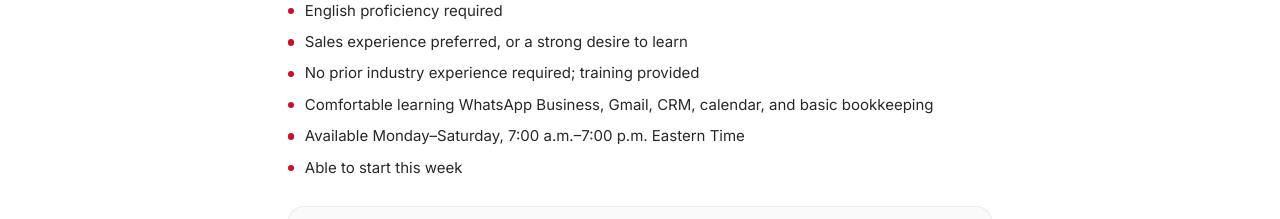
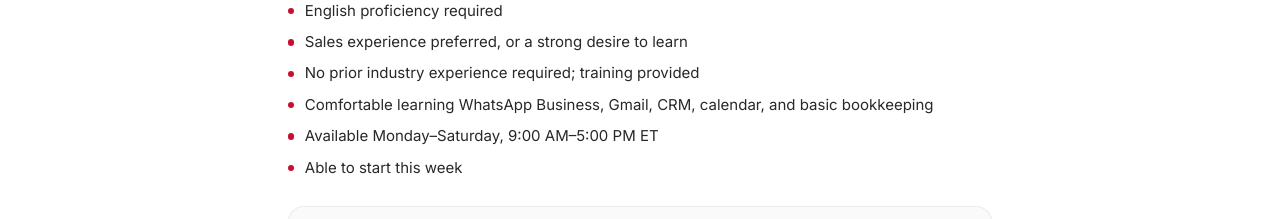
Before and after one commit to vynstudio/toromovers-com, a Next.js app: page /careers/ops-coordinator in a window 1280 px wide. Shown: the part 1180-1399 px from the top of the page. Built offline with nearby package versions, Linux system fonts and the light colour scheme; no server answers.

Commit message:
Correct Ops Coordinator hours to 9:00 AM–5:00 PM ET.
The hiring page, job description, and structured data now use Monday–Saturday, 9:00 AM–5:00 PM ET.

Co-authored-by: Diler Tabora <dilerbizz@gmail.com>

```diff
--- a/src/app/careers/ops-coordinator/page.tsx
+++ b/src/app/careers/ops-coordinator/page.tsx
@@ -13,6 +13,8 @@ import {
 const ROLE = "Remote Operations Coordinator";
 const EMPLOYER = "Diler Dynamics Group";
 const APPLY_SUBJECT = "OPS Coordinator — Honduras";
+/** Availability for this role. Toro Movers customer hours are separate. */
+const ROLE_HOURS = "Monday–Saturday, 9:00 AM–5:00 PM ET";
 const APPLY_HREF = `mailto:${EMAIL}?subject=${encodeURIComponent(APPLY_SUBJECT)}`;
 
 const DESCRIPTION =
@@ -62,7 +64,7 @@ const QUALIFICATIONS = [
   "Sales experience preferred, or a strong desire to learn",
   "No prior industry experience required; training provided",
   "Comfortable learning WhatsApp Business, Gmail, CRM, calendar, and basic bookkeeping",
-  "Available Monday–Saturday, 7:00 a.m.–7:00 p.m. Eastern Time",
+  `Available ${ROLE_HOURS}`,
   "Able to start this week",
 ] as const;
 
@@ -72,7 +74,7 @@ function jobPostingJsonLd() {
     "@type": "JobPosting",
     title: ROLE,
     description:
-      "<p>Fully remote Remote Operations Coordinator. Candidates must be based in Honduras. The role supports day-to-day operations for Toro Movers, a U.S. moving-services business, at Diler Dynamics Group.</p><ul><li>Respond to inbound leads via WhatsApp, email, and phone</li><li>Prepare and send customer quotes, and manage follow-ups through booking</li><li>Maintain the CRM, calendar, and pipeline</li><li>Light bookkeeping and operational admin</li></ul><p>Compensation: $500 USD per month base, plus sales commissions. Typical total earnings are $1,100–$2,000 USD per month.</p><p>English proficiency is required. Sales experience is preferred. No prior moving-industry experience is required; training is provided. Hours of availability: Monday–Saturday, 7:00 a.m.–7:00 p.m. Eastern Time. Able to start this week.</p>",
+      `<p>Fully remote Remote Operations Coordinator. Candidates must be based in Honduras. The role supports day-to-day operations for Toro Movers, a U.S. moving-services business, at Diler Dynamics Group.</p><ul><li>Respond to inbound leads via WhatsApp, email, and phone</li><li>Prepare and send customer quotes, and manage follow-ups through booking</li><li>Maintain the CRM, calendar, and pipeline</li><li>Light bookkeeping and operational admin</li></ul><p>Compensation: $500 USD per month base, plus sales commissions. Typical total earnings are $1,100–$2,000 USD per month.</p><p>English proficiency is required. Sales experience is preferred. No prior moving-industry experience is required; training is provided. Hours of availability: ${ROLE_HOURS}. Able to start this week.</p>`,
     datePosted: "2026-09-21",
     validThrough: "2026-12-31",
     employmentType: "FULL_TIME",
@@ -108,7 +110,7 @@ function jobPostingJsonLd() {
     },
     incentiveCompensation:
       "Sales commissions. Typical total earnings $1,100–$2,000 USD per month.",
-    workHours: "Monday–Saturday, 7:00 a.m.–7:00 p.m. Eastern Time",
+    workHours: ROLE_HOURS,
   };
 }
 
```
